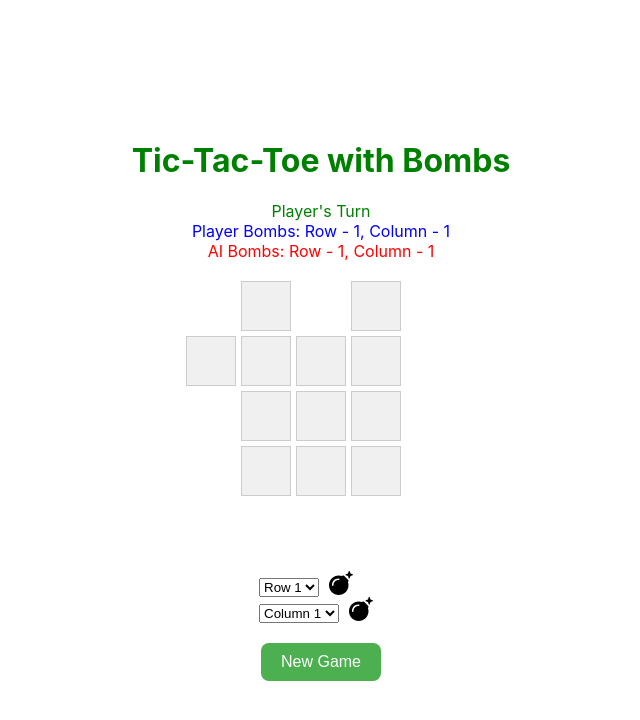
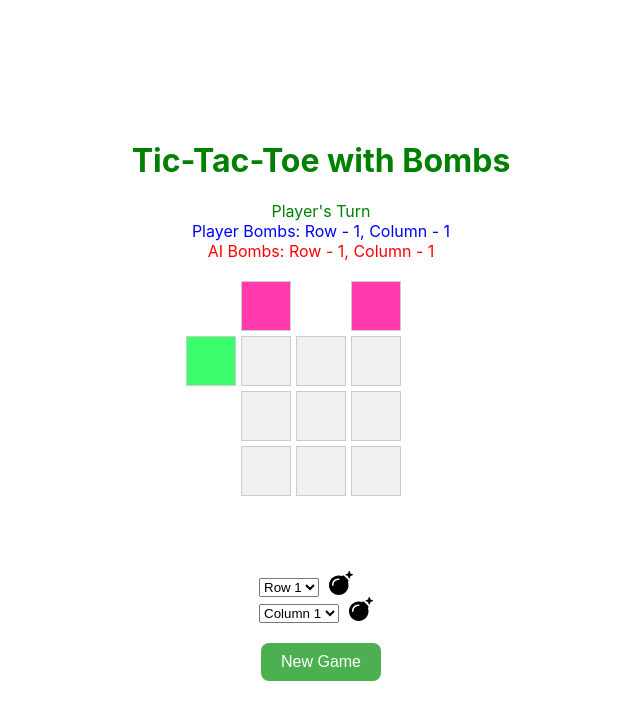
Before and after one commit to EladArmoni/Tic-Tac-Toe, a React (Create React App) app: page / in a window 1280 px wide. Shown: the top 720 px of the page, without its empty margins (319-959 px from the left). Built offline with nearby package versions, Linux system fonts and the light colour scheme.

Commit message:
add colors to selected rows cols for bombs

```diff
--- a/src/App.jsx
+++ b/src/App.jsx
@@ -52,19 +52,23 @@ const CellButton = styled.button`
   justify-content: center;
   color: ${({ value }) =>
     value === 1 ? "blue" : value === -1 ? "red" : "black"};
-  background-color: #f0f0f0; /* Default background color */
+  background-color: ${({ rowIndex, colIndex, selectedRow, selectedCol }) =>
+    rowIndex === selectedRow ? "#ff3bad" : colIndex === selectedCol ? "#3bff6c": "#f0f0f0"};
   border: 1px solid #ccc;
   transition: background-color 0.3s ease;
   visibility: ${({ value }) => (value === -2 ? "hidden" : "visible")};
   &:hover {
-    background-color: #e0e0e0; /* Lighter background on hover */
+    background-color: ${({ rowIndex, colIndex, selectedRow, selectedCol }) =>
+    rowIndex === selectedRow || colIndex === selectedCol ? "#ff3bad" : "#e0e0e0"};
   }
 
   &:disabled {
-    background-color: #d0d0d0; /* Disabled background color */
+    background-color: #d0d0d0;
     cursor: not-allowed;
   }
 `;
+
+
 
 const bombAnimation = keyframes`${flash}`;
 
@@ -819,6 +823,10 @@ const App = () => {
                     handleCellClick(rowIndex, colIndex);
                   }}
                   value={cell}
+                  rowIndex={rowIndex}
+                  colIndex={colIndex}
+                  selectedRow={selectedRow}
+                  selectedCol={selectedCol}
                   id={`cell-${rowIndex}-${colIndex}`}
                   className={
                     cell === -2
```
